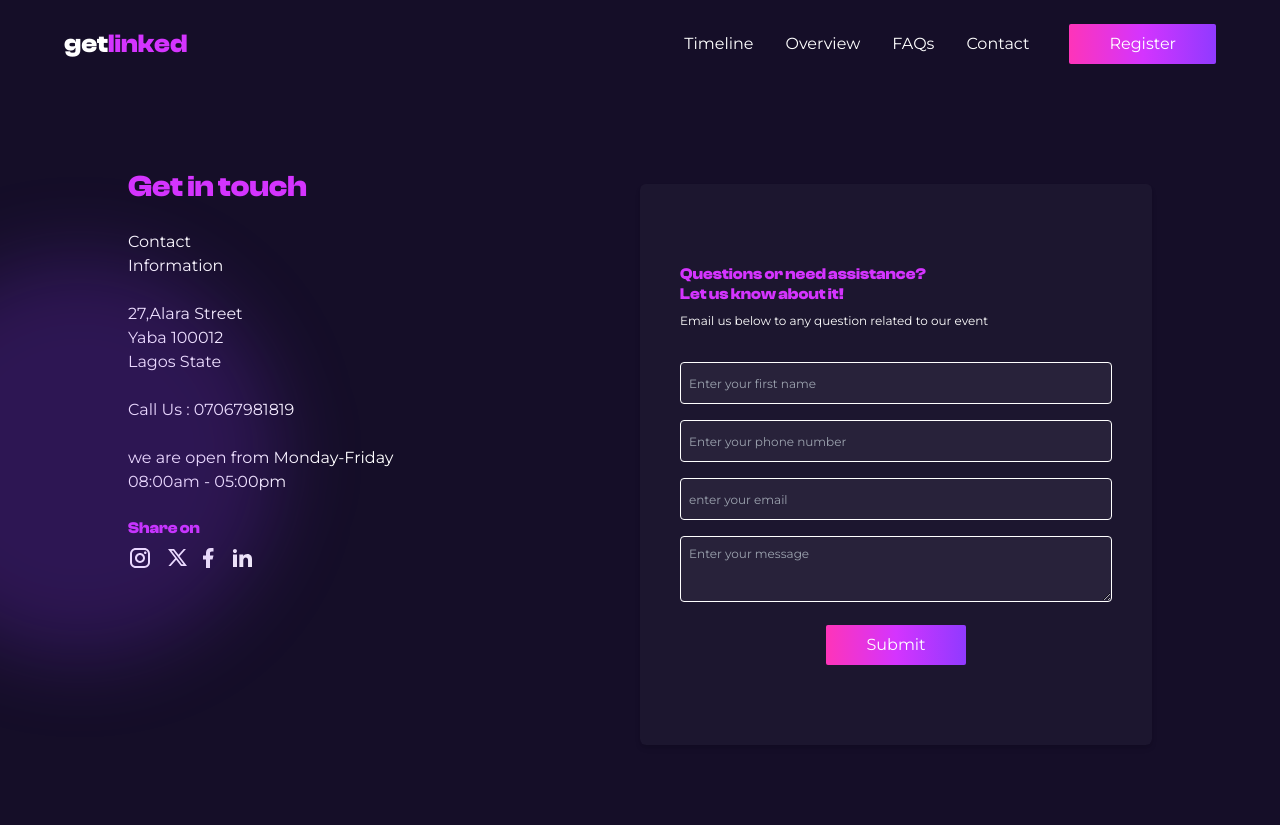
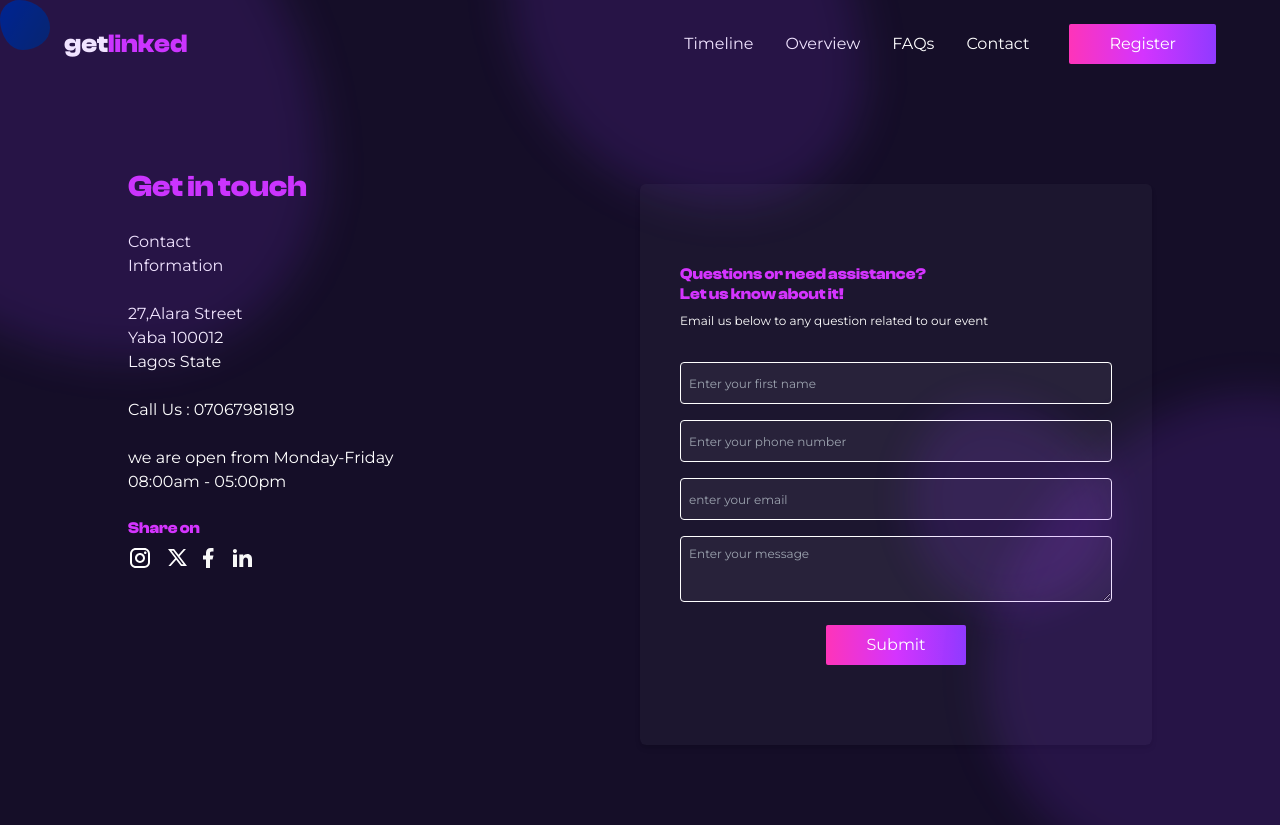
Before and after one commit to ibdul/getLinked, a SvelteKit app: page /contact-us in a window 1280 px wide. Built offline with nearby package versions, Linux system fonts and the light colour scheme.

Commit message:
FEAT Add animated blobs and cursor elements

```diff
--- /dev/null
+++ b/src/lib/components/AnimatedBlobs.svelte
@@ -0,0 +1,131 @@
+<div class="container">
+  <div class="blob" />
+  <div class="blob one" />
+  <div class="blob two" />
+  <div class="blob x" />
+</div>
+
+<style>
+  /* aspect-square w-[400px] bg-purple/20 rounded-full blur-2xl block */
+  .blob {
+    position: absolute;
+    background: rgb(144 58 255 / 0.2);
+    filter: blur(20px);
+    height: 200px;
+    width: 200px;
+    border-radius: 30% 50% 20% 40%;
+    animation: transform 20s ease-in-out infinite both alternate,
+      movement_one 40s ease-in-out infinite both;
+    opacity: 0.7;
+    /* position: absolute; */
+    left: 70%;
+    top: 50%;
+    transition: 1s cubic-bezier(0.07, 0.8, 0.16, 1);
+  }
+
+  .blob:hover,
+  .blob:active,
+  .blob:focus {
+    pointer-events: none;
+  }
+  .blob:hover {
+    width: 520px;
+    height: 520px;
+    -webkit-filter: blur(30px);
+    filter: blur(30px);
+    box-shadow: inset 0 0 0 5px rgba(255, 255, 255, 0.6),
+      inset 100px 100px 0 0px #fa709a, inset 200px 200px 0 0px #784ba8,
+      inset 300px 300px 0 0px #2b86c5;
+  }
+
+  .blob.x {
+    width: 500px;
+    height: 500px;
+    mix-blend-mode: color-dodge;
+    -webkit-animation: move 25s infinite alternate;
+    animation: move 25s infinite alternate;
+  }
+
+  .blob.one {
+    height: 500px;
+    width: 500px;
+    left: -200px;
+    top: -150px;
+    transform: rotate(-180deg);
+    animation: transform 30s ease-in-out infinite both alternate,
+      movement_two 60s ease-in-out infinite both;
+  }
+
+  .blob.two {
+    height: 350px;
+    width: 350px;
+    left: 500px;
+    top: -150px;
+    transform: rotate(-180deg);
+    animation: transform 30s ease-in-out infinite both alternate,
+      movement_two 60s ease-in-out infinite both;
+  }
+
+  @keyframes transform {
+    0%,
+    100% {
+      border-radius: 33% 67% 70% 30% / 30% 30% 70% 70%;
+    }
+    20% {
+      border-radius: 37% 63% 51% 49% / 37% 65% 35% 63%;
+    }
+    40% {
+      border-radius: 36% 64% 64% 36% / 64% 48% 52% 36%;
+    }
+    60% {
+      border-radius: 37% 63% 51% 49% / 30% 30% 70% 70%;
+    }
+    80% {
+      border-radius: 40% 60% 42% 58% / 41% 51% 49% 59%;
+    }
+  }
+
+  @keyframes movement_one {
+    0%,
+    100% {
+      transform: none;
+    }
+    50% {
+      transform: translate(50%, 20%) rotateY(10deg) scale(1.2);
+    }
+  }
+
+  @keyframes movement_two {
+    0%,
+    500% {
+      transform: none;
+    }
+    50% {
+      transform: translate(50%, 20%) rotate(-200deg) scale(1.2);
+    }
+  }
+
+  @-webkit-keyframes move {
+    from {
+      transform: translate(-100px, -50px) rotate(-90deg);
+      border-radius: 24% 76% 35% 65% / 27% 36% 64% 73%;
+    }
+
+    to {
+      transform: translate(500px, 100px) rotate(-10deg);
+      border-radius: 76% 24% 33% 67% / 68% 55% 45% 32%;
+    }
+  }
+
+  @keyframes move {
+    from {
+      transform: translate(-100px, -50px) rotate(-90deg);
+      border-radius: 24% 76% 35% 65% / 27% 36% 64% 73%;
+    }
+
+    to {
+      transform: translate(500px, 100px) rotate(-10deg);
+      border-radius: 76% 24% 33% 67% / 68% 55% 45% 32%;
+    }
+  }
+</style>
--- a/src/lib/components/Blob.svelte
+++ /dev/null
@@ -1,3 +0,0 @@
-<span
-  class="aspect-square w-[400px] bg-purple/20 rounded-full blur-2xl block"
-/>
--- /dev/null
+++ b/src/lib/components/Cursor.svelte
@@ -0,0 +1,102 @@
+<script>
+  import { onMount } from "svelte";
+
+  onMount(() => {
+    const cursor = document.querySelector(".cursor");
+
+    document.addEventListener("mousemove", (e) => {
+      cursor.setAttribute(
+        "style",
+        "top: " + (e.pageY - 25) + "px; left: " + (e.pageX - 25) + "px;"
+      );
+    });
+
+    document.addEventListener("click", () => {
+      cursor.classList.add("cursor-click");
+
+      setTimeout(() => {
+        cursor.classList.remove("cursor-click");
+      }, 500);
+    });
+
+    document.addEventListener("scroll", () => {
+      cursor.classList.add("cursor-scroll");
+
+      setTimeout(() => {
+        cursor.classList.remove("cursor-scroll");
+      }, 500);
+    });
+
+    const interactiveElements = document.querySelectorAll(
+      "a, button, .interactive"
+    );
+    interactiveElements.forEach((element) => {
+      element.addEventListener("mouseenter", () => {
+        console.log("here");
+        cursor.classList.add("hovering");
+      });
+
+      element.addEventListener("mouseleave", () => {
+        cursor.classList.remove("hovering");
+      });
+    });
+  });
+</script>
+
+<div class="cursor" />
+
+<style>
+  .cursor {
+    position: absolute;
+    width: 50px;
+    height: 50px;
+    background: linear-gradient(
+      120deg,
+      #ff1744,
+      #e040fb,
+      #2979ff,
+      #00e5ff,
+      #76ff03
+    );
+    background-size: 1600% 1600%;
+    mix-blend-mode: overlay;
+    pointer-events: none;
+    z-index: 50;
+    transition: 0.15s linear;
+    animation: blobRadius 5s ease infinite, blobBackground 15s ease infinite;
+  }
+
+  @keyframes blobRadius {
+    0%,
+    100% {
+      border-radius: 43% 77% 80% 40% / 40% 40% 80% 80%;
+    }
+    20% {
+      border-radius: 47% 73% 61% 59% / 47% 75% 45% 73%;
+    }
+    40% {
+      border-radius: 46% 74% 74% 46% / 74% 58% 62% 46%;
+    }
+    60% {
+      border-radius: 47% 73% 61% 59% / 40% 40% 80% 80%;
+    }
+    80% {
+      border-radius: 50% 70% 52% 68% / 51% 61% 59% 69%;
+    }
+  }
+
+  @keyframes blobBackground {
+    0%,
+    100% {
+      background-position: 0% 50%;
+    }
+    50% {
+      background-position: 100% 50%;
+    }
+  }
+
+  :global(.cursor.hovering) {
+    width: 100px;
+    height: 100px;
+  }
+</style>
--- a/src/routes/+layout.svelte
+++ b/src/routes/+layout.svelte
@@ -1,6 +1,8 @@
 <script>
   import "../app.css";
-  import HamburgerIcon from "../lib/components/icons/HamburgerIcon.svelte";
+  import HamburgerIcon from "$lib/components/icons/HamburgerIcon.svelte";
+  import AnimatedBlobs from "$lib/components/AnimatedBlobs.svelte";
+  import Cursor from "$lib/components/Cursor.svelte";
 
   let menu_open = false;
   function openMenu() {
@@ -11,9 +13,13 @@
   }
 </script>
 
-<div
-  class="bg-dark min-h-screen text-white selection:bg-pink selection:text-dark"
->
+<Cursor />
+
+<div class="bg-dark text-white selection:bg-pink selection:text-dark">
+  <div class="fixed inset-0 pointer-events-none">
+    <AnimatedBlobs />
+  </div>
+  <div class=" min-h-screen">
     <header>
       <div class="max-w-6xl container flex items-center justify-between py-6">
         <a href="/">
@@ -35,21 +41,29 @@
           </button>
           <ul class="space-y-4 w-full">
             <li class="group">
-            <a class="block" href="/#timeline">Timeline</a>
+              <a class="block" on:click={closeMenu} href="/#timeline"
+                >Timeline</a
+              >
             </li>
             <li class="group">
-            <a class="block" href="/#overview">Overview</a>
+              <a class="block" on:click={closeMenu} href="/#overview"
+                >Overview</a
+              >
             </li>
-          <li class="group"><a class="block" href="/#faqs">FAQs</a></li>
             <li class="group">
-            <a class="block" href="/contact-us">Contact</a>
+              <a class="block" on:click={closeMenu} href="/#faqs">FAQs</a>
+            </li>
+            <li class="group">
+              <a class="block" on:click={closeMenu} href="/contact-us"
+                >Contact</a
+              >
             </li>
           </ul>
         </div>
         <nav class="max-md:hidden flex gap-10 items-center">
           <ul class="flex items-center gap-8">
             <li><a href="/#timeline">Timeline</a></li>
-          <li><a href="/#top">Overview</a></li>
+            <li><a href="/#overview">Overview</a></li>
             <li><a href="/#faqs">FAQs</a></li>
             <li><a href="/contact-us">Contact</a></li>
           </ul>
@@ -59,3 +73,4 @@
     </header>
     <slot />
   </div>
+</div>
--- a/src/routes/+page.svelte
+++ b/src/routes/+page.svelte
@@ -171,9 +171,9 @@
       </div>
     </div>
   </section>
-  <section>
+  <section id="overview">
     <div
-      class="max-w-6xl container lg:grid grid-cols-2 max-lg:text-center items-center"
+      class="max-w-6xl container grid lg:grid-cols-2 max-lg:gap-6 max-lg:text-center items-center"
     >
       <div>
         <img
@@ -410,13 +410,13 @@
           {/each}
           <div class="absolute inset-0 pointer-events-none">
             <div class="absolute inset-0 flex items-center">
-              <span class="w-full h-1 bg-pink" />
+              <span class="w-full h-[2px] bg-pink" />
             </div>
             <div
               class="px-10 absolute inset-0 flex items-center justify-around"
             >
-              <span class="h-full w-1 bg-pink" />
-              <span class="h-full w-1 bg-pink" />
+              <span class="h-full w-[2px] bg-pink" />
+              <span class="h-full w-[2px] bg-pink" />
             </div>
             <div
               class="px-10 absolute inset-0 flex items-center justify-around"
@@ -526,7 +526,7 @@
           <nav class="space-y-2">
             <h2 class="font-bold text-pink">Useful Links</h2>
             <ul class="space-y-2">
-              <li><a href="/#top">Overview</a></li>
+              <li><a href="/#overview">Overview</a></li>
               <li><a href="/#timeline">Timeline</a></li>
               <li><a href="/#faqs">FAQs</a></li>
               <li><a href="/register">Register</a></li>
@@ -554,7 +554,7 @@
         <nav class="space-y-2">
           <h2 class="font-bold text-pink">Contact Us</h2>
           <ul class="space-y-2">
-            <li><a href="#">+234 679 81819</a></li>
+            <li><a href="tel:+234 679 81819">+234 679 81819</a></li>
             <li><a href="#">27,Alara Street Yaba 100012 Lagos State</a></li>
           </ul>
         </nav>
--- a/src/routes/contact-us/+page.svelte
+++ b/src/routes/contact-us/+page.svelte
@@ -1,5 +1,4 @@
 <script>
-  import Blob from "$lib/components/Blob.svelte";
   import socials from "$lib/socials";
   import app_fetch from "$lib/app_fetch";
 
@@ -65,7 +64,7 @@
             <span class="block">Lagos State</span>
           </p>
         </li>
-        <li><p>Call Us : 07067981819</p></li>
+        <li><p>Call Us : <a href="tel:07067981819">07067981819</a></p></li>
         <li>
           <p>
             we are open from Monday-Friday <span class="block"
@@ -179,8 +178,4 @@
       </div>
     </div>
   </div>
-
-  <div class="absolute left-0 translate-x-[-30%] pointer-events-none">
-    <Blob />
-  </div>
 </main>
--- a/src/routes/register/+page.svelte
+++ b/src/routes/register/+page.svelte
@@ -1,5 +1,4 @@
 <script>
-  import Blob from "$lib/components/Blob.svelte";
   import app_fetch from "$lib/app_fetch";
   import { onMount } from "svelte";
 
@@ -116,7 +115,7 @@
       />
     </div>
     <div
-      class="space-y-8 max-w-lg container lg:bg-white/[3%] lg:px-10 py-6 lg:py-20 rounded-md lg:shadow-md"
+      class="space-y-8 max-w-lg container lg:bg-white/[3%] lg:px-10 py-6 lg:py-20 rounded-md lg:shadow-md backdrop-filter backdrop-blur-sm border border-white/[1%]"
     >
       <div class="space-y-6">
         <h2 class="heading-1 text-pink max-lg:hidden">Register</h2>
@@ -242,10 +241,6 @@
       </form>
     </div>
   </div>
-
-  <div class="absolute left-0 translate-x-[-30%] pointer-events-none">
-    <Blob />
-  </div>
 </main>
 
 <div
```
Lines whose indentation alone changed are shown as unchanged.
